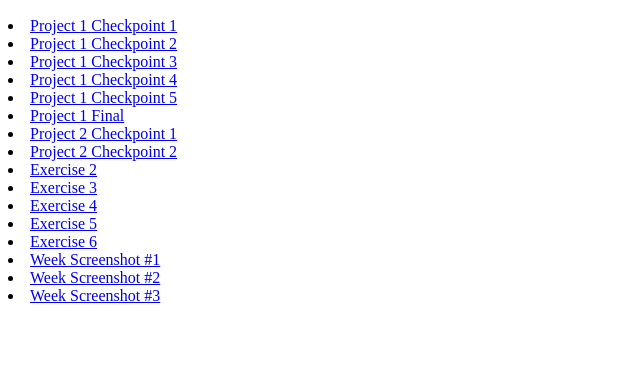
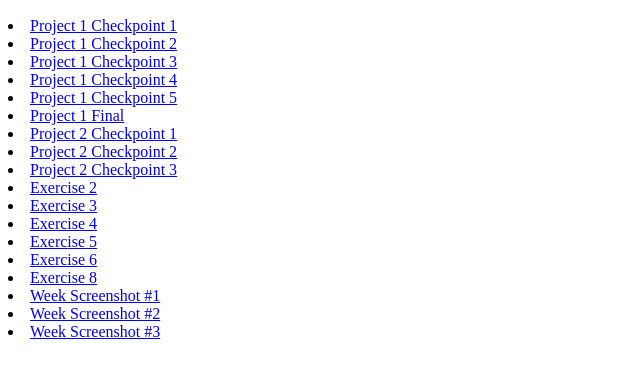
Before and after one commit to ryansaleh1/avt415, a plain HTML site: page index.html in a window 1280 px wide. Shown: the part 110-488 px from the top of the page, without its empty margins (0-640 px from the left). Drawn offline with Linux system fonts and the light colour scheme.

Commit message:
Add files via upload

```diff
--- a/index.html
+++ b/index.html
@@ -17,11 +17,13 @@
 	<li><a href="https://www.figma.com/proto/iFYbCp2OLHXRhxYHaviV8A/P1--Final?node-id=2-3&p=f&t=aUgEq3oVU8SJcTYh-1&scaling=min-zoom&content-scaling=fixed&page-id=2%3A2&starting-point-node-id=2%3A3">Project 1 Final </a></li>
 	<li><a href="p2/index.html">Project 2 Checkpoint 1 </a></li>
 	<li><a href="https://www.figma.com/proto/hQXEO9kKdHoYIIGc5oQjU3/p2p1?node-id=1-2&p=f&t=gNMud0UoSn6kdXtZ-1&scaling=min-zoom&content-scaling=fixed&page-id=0%3A1&starting-point-node-id=1%3A2">Project 2 Checkpoint 2 </a></li>
+	<li><a href="https://www.figma.com/proto/4JPIra3TsOtXYL5idNMV83/P2p3?node-id=8-8&t=Iq9Cee1g3GZREBzy-1&scaling=min-zoom&content-scaling=fixed&page-id=0%3A1&starting-point-node-id=8%3A8">Project 2 Checkpoint 3 </a></li>
 	<li><a href="https://www.figma.com/proto/eiLggLnKUOYQvN0XIpLDq1/Exercise-2?node-id=0-1&t=NaKj4o0bKmecwzND-1">Exercise 2 </a></li>
 	<li><a href="https://www.figma.com/proto/gYst1xZKAfd39QjiSttMLv/E3?node-id=1-10&p=f&t=M4XMRho0PVsJ3LDI-1&scaling=contain&content-scaling=fixed&page-id=0%3A1&starting-point-node-id=1%3A43">Exercise 3 </a></li>
 	<li><a href="https://www.figma.com/proto/DOjQr1gDUCvtzdVR32hXqq/E-4?node-id=2-2&p=f&t=yiC9xIzUw878sZi0-1&scaling=min-zoom&content-scaling=fixed&page-id=0%3A1&starting-point-node-id=2%3A2">Exercise 4 </a></li>
 	<li><a href="https://www.figma.com/proto/DOjQr1gDUCvtzdVR32hXqq/E-4?node-id=2-2&p=f&t=yiC9xIzUw878sZi0-1&scaling=min-zoom&content-scaling=fixed&page-id=0%3A1&starting-point-node-id=2%3A2">Exercise 5 </a></li>
 	<li><a href="https://www.figma.com/proto/UTiTBRJRkg7Qvm457H1SQd/Untitled?node-id=1-2&p=f&t=mpM5dwp4rjRc68C5-1&scaling=min-zoom&content-scaling=fixed&page-id=0%3A1&starting-point-node-id=1%3A2&show-proto-sidebar=1">Exercise 6 </a></li>
+	<li><a href="https://www.figma.com/proto/jND32x3tukdR5uxvgSidiH/E8?node-id=1-2&p=f&t=ujZuuHxgsT5m1B8f-1&scaling=min-zoom&content-scaling=fixed&page-id=0%3A1">Exercise 8</a></li>
 	<li><a href="p1c1/week1.png">Week Screenshot #1 </a></li>
 	<li><a href="p1c1/week2.png">Week Screenshot #2 </a></li>
 	<li><a href="p1c1/week3.png">Week Screenshot #3 </a></li>
```
